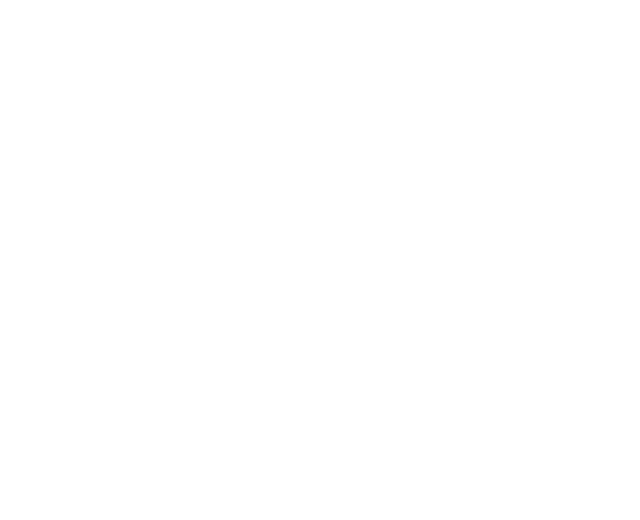
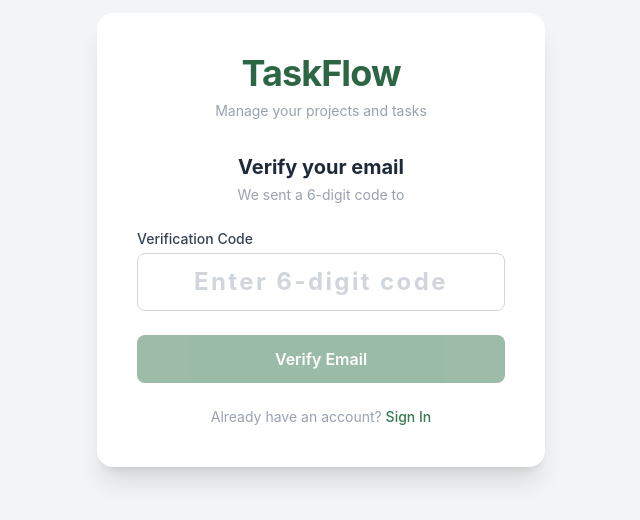
Before and after one commit to marwasameh2003/TaskFlow-Frontend, a Vue app: page /verify-otp in a window 1280 px wide. Before the commit this address had no page. Shown: the part 160-680 px from the top of the page, without its empty margins (319-959 px from the left). Built offline with nearby package versions, Linux system fonts and the light colour scheme.

Commit message:
Feature - OTP verification page and flow

```diff
--- a/src/api/auth.js
+++ b/src/api/auth.js
@@ -8,7 +8,9 @@ export const authApi = {
   register(data) {
     return api.post("/auth/register", data);
   },
-
+  verifyOtp(data) {
+    return api.post("/auth/verify-otp", data);
+  },
   refresh(refreshToken) {
     return api.post("/auth/refresh", { refreshToken });
   },
--- /dev/null
+++ b/src/pages/OtpVerificationPage.vue
@@ -0,0 +1,84 @@
+<template>
+  <AuthLayout>
+    <div class="text-center mb-6">
+      <h2 class="text-xl font-bold text-gray-800">Verify your email</h2>
+      <p class="text-gray-400 text-sm mt-1">
+        We sent a 6-digit code to
+        <span class="text-primary-600 font-medium">{{
+          authStore.pendingEmail
+        }}</span>
+      </p>
+    </div>
+
+    <form @submit.prevent="handleVerify">
+      <div
+        v-if="error"
+        class="bg-red-50 text-red-500 rounded-lg p-3 mb-4 text-sm border border-red-200"
+      >
+        {{ error }}
+      </div>
+
+      <div class="mb-6">
+        <label class="block text-sm font-medium text-gray-700 mb-1"
+          >Verification Code</label
+        >
+        <input
+          v-model="code"
+          type="text"
+          placeholder="Enter 6-digit code"
+          maxlength="6"
+          class="w-full bg-white border border-gray-300 text-gray-800 rounded-lg px-4 py-3 focus:outline-none focus:border-primary-500 placeholder-gray-300 transition text-center text-2xl tracking-widest font-bold"
+        />
+      </div>
+
+      <button
+        type="submit"
+        :disabled="loading || code.length !== 6"
+        class="w-full bg-primary-600 text-white py-3 rounded-lg hover:bg-primary-500 disabled:opacity-50 font-semibold transition"
+      >
+        {{ loading ? "Verifying..." : "Verify Email" }}
+      </button>
+
+      <p class="text-center text-sm text-gray-400 mt-6">
+        Already have an account?
+        <RouterLink
+          to="/login"
+          class="text-primary-600 hover:text-primary-500 font-medium"
+        >
+          Sign In
+        </RouterLink>
+      </p>
+    </form>
+  </AuthLayout>
+</template>
+
+<script setup>
+import { ref } from "vue";
+import { useRouter } from "vue-router";
+import { useAuthStore } from "@/stores/auth";
+import AuthLayout from "@/layouts/AuthLayout.vue";
+
+const router = useRouter();
+const authStore = useAuthStore();
+
+const code = ref("");
+const loading = ref(false);
+const error = ref(null);
+
+async function handleVerify() {
+  loading.value = true;
+  error.value = null;
+  try {
+    await authStore.verifyOtp({
+      email: authStore.pendingEmail,
+      code: code.value,
+    });
+    router.push("/dashboard");
+  } catch (err) {
+    error.value =
+      err.response?.data?.message || "Invalid OTP. Please try again.";
+  } finally {
+    loading.value = false;
+  }
+}
+</script>
--- a/src/pages/RegisterPage.vue
+++ b/src/pages/RegisterPage.vue
@@ -100,7 +100,7 @@ async function handleRegister() {
   error.value = null;
   try {
     await authStore.register(form.value);
-    router.push("/login");
+    router.push("/verify-otp");
   } catch (err) {
     error.value =
       err.response?.data?.message || "Registration failed. Please try again.";
--- a/src/router/index.js
+++ b/src/router/index.js
@@ -12,12 +12,12 @@ const routes = [
     component: () => import("@/pages/LoginPage.vue"),
     meta: { requiresGuest: true },
   },
-  // {
-  //   path: "/login",
-  //   name: "Login",
-  //   component: () => import("@/pages/loginPage.vue"),
-  //   meta: { requiresGuest: true },
-  // },
+  {
+    path: "/verify-otp",
+    name: "VerifyOtp",
+    component: () => import("@/pages/OtpVerificationPage.vue"),
+    meta: { requiresGuest: true },
+  },
   {
     path: "/register",
     name: "Register",
--- a/src/stores/auth.js
+++ b/src/stores/auth.js
@@ -10,6 +10,7 @@ function parseJwt(token) {
 export const useAuthStore = defineStore("auth", {
   state: () => ({
     user: null,
+    pendingEmail: null,
     token: localStorage.getItem("token") || null,
     refreshToken: localStorage.getItem("refreshToken") || null,
   }),
@@ -50,8 +51,18 @@ export const useAuthStore = defineStore("auth", {
 
     async register(data) {
       await authApi.register(data);
+      this.pendingEmail = data.email;
     },
-
+    async verifyOtp(data) {
+      const response = await authApi.verifyOtp(data);
+      const { accessToken, refreshToken, firstName, lastName, email } =
+        response.data.data;
+      this.token = accessToken;
+      this.refreshToken = refreshToken;
+      this.user = { firstName, lastName, email };
+      localStorage.setItem("token", accessToken);
+      localStorage.setItem("refreshToken", refreshToken);
+    },
     logout() {
       this.token = null;
       this.refreshToken = null;
```
